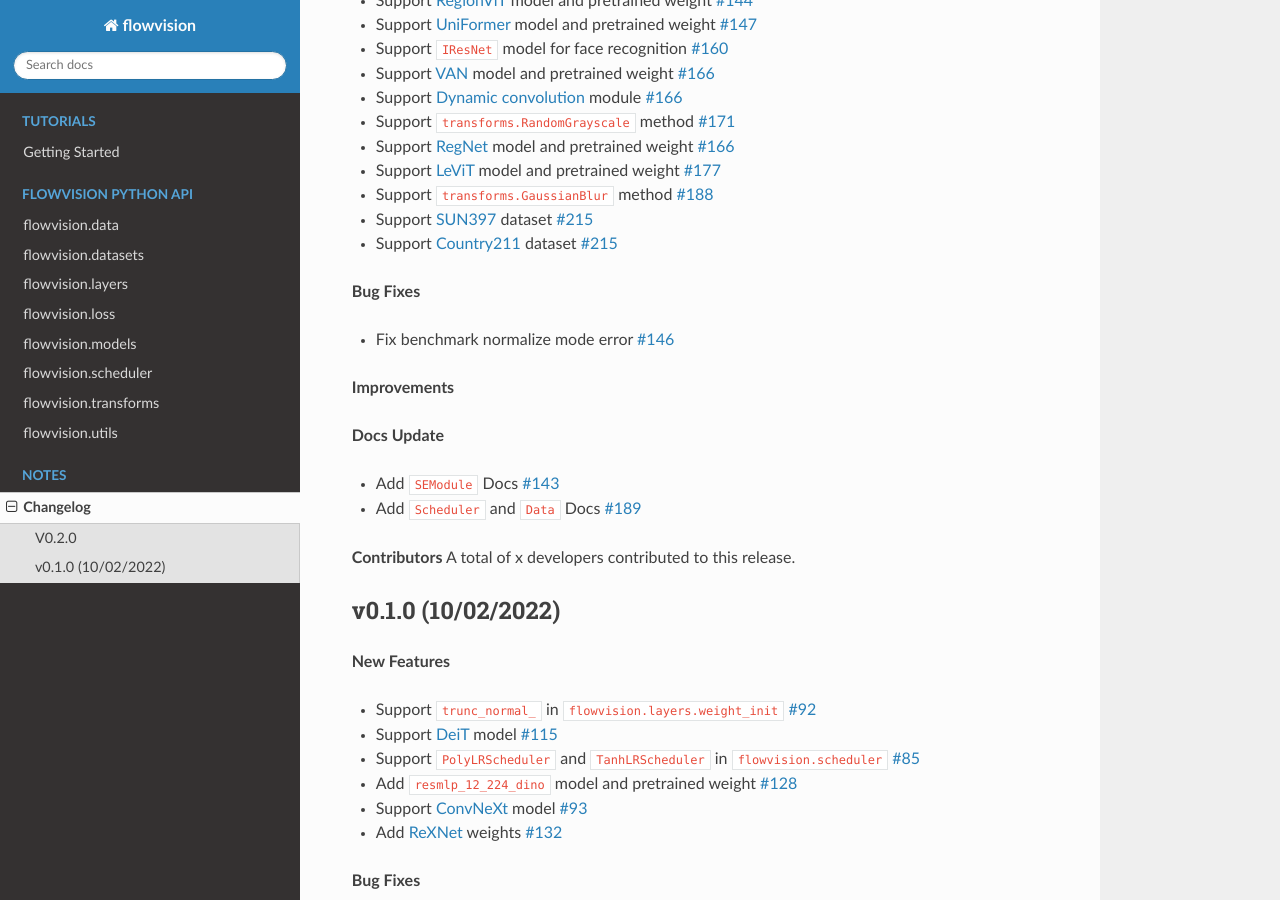
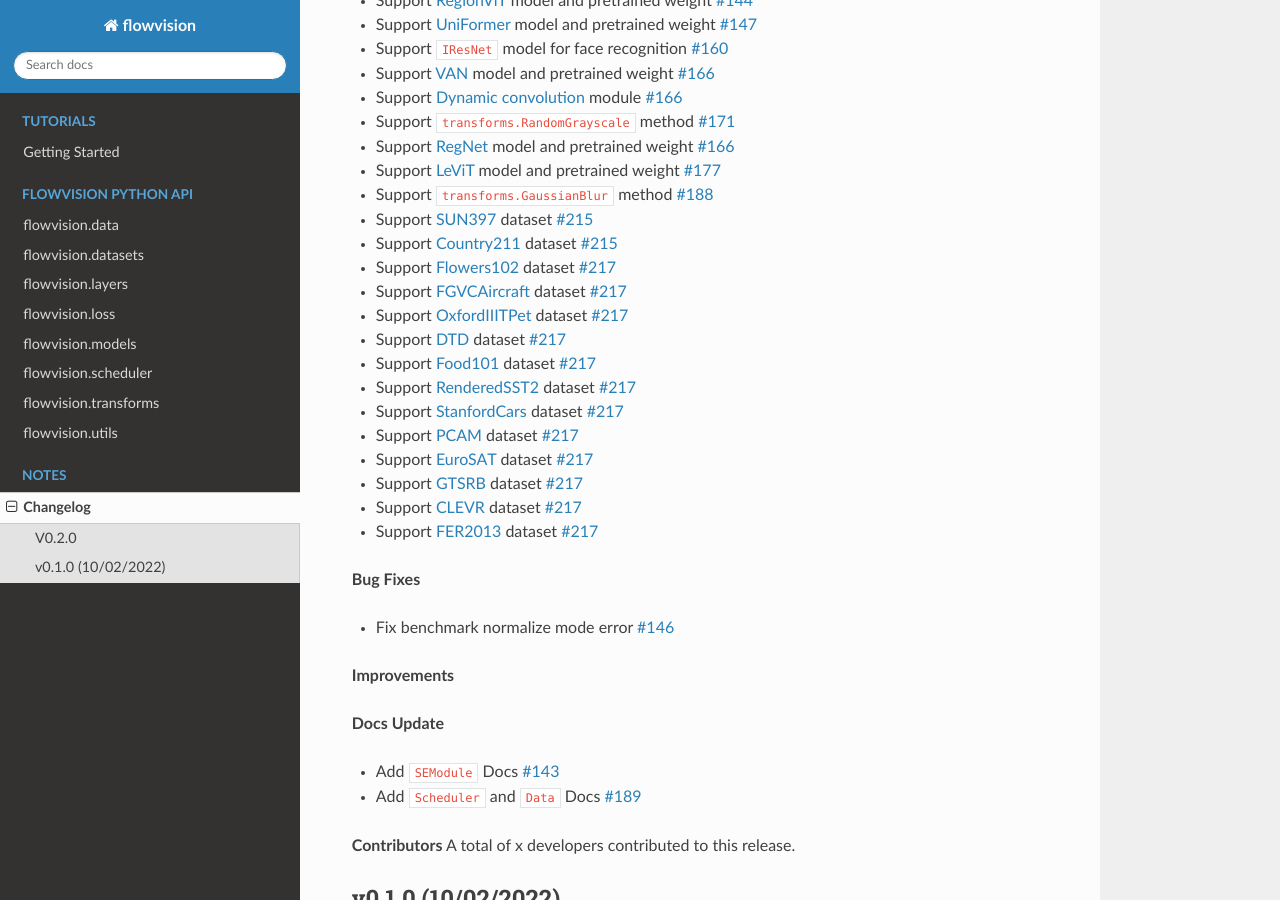
Before and after one commit to Oneflow-Inc/vision, a Sphinx documentation site: the page built from docs/source/changelog.md, in a window 1280 px wide and 900 px high, scrolled down 443 px. Built offline with Sphinx 7.4.7 and the Read the Docs theme 2.0.0, drawn with Linux system fonts in a browser that asks for light colours; the version number is read from the project's files by our own code.

Commit message:
Add changelog.md datasets info

```diff
--- a/docs/source/changelog.md
+++ b/docs/source/changelog.md
@@ -21,6 +21,18 @@
 - Support ``transforms.GaussianBlur`` method [#188](https://github.com/Oneflow-Inc/vision/pull/188)
 - Support [SUN397](https://vision.princeton.edu/projects/2010/SUN/) dataset [#215](https://github.com/Oneflow-Inc/vision/pull/215)
 - Support [Country211](https://github.com/openai/CLIP/blob/main/data/country211.md) dataset [#215](https://github.com/Oneflow-Inc/vision/pull/215)
+- Support [Flowers102](https://www.robots.ox.ac.uk/~vgg/data/flowers/102/) dataset [#217](https://github.com/Oneflow-Inc/vision/pull/217)
+- Support [FGVCAircraft](https://www.robots.ox.ac.uk/~vgg/data/fgvc-aircraft/) dataset [#217](https://github.com/Oneflow-Inc/vision/pull/217)
+- Support [OxfordIIITPet](https://www.robots.ox.ac.uk/~vgg/data/pets/) dataset [#217](https://github.com/Oneflow-Inc/vision/pull/217)
+- Support [DTD](https://www.robots.ox.ac.uk/~vgg/data/dtd/) dataset [#217](https://github.com/Oneflow-Inc/vision/pull/217)
+- Support [Food101](https://data.vision.ee.ethz.ch/cvl/datasets_extra/food-101/) dataset [#217](https://github.com/Oneflow-Inc/vision/pull/217)
+- Support [RenderedSST2](https://github.com/openai/CLIP/blob/main/data/rendered-sst2.md) dataset [#217](https://github.com/Oneflow-Inc/vision/pull/217)
+- Support [StanfordCars](https://ai.stanford.edu/~jkrause/cars/car_dataset.html) dataset [#217](https://github.com/Oneflow-Inc/vision/pull/217)
+- Support [PCAM](https://github.com/basveeling/pcam) dataset [#217](https://github.com/Oneflow-Inc/vision/pull/217)
+- Support [EuroSAT](https://github.com/phelber/eurosat) dataset [#217](https://github.com/Oneflow-Inc/vision/pull/217)
+- Support [GTSRB](https://benchmark.ini.rub.de/) dataset [#217](https://github.com/Oneflow-Inc/vision/pull/217)
+- Support [CLEVR](https://cs.stanford.edu/people/jcjohns/clevr/) dataset [#217](https://github.com/Oneflow-Inc/vision/pull/217)
+- Support [FER2013](https://www.kaggle.com/c/challenges-in-representation-learning-facial-expression-recognition-challenge) dataset [#217](https://github.com/Oneflow-Inc/vision/pull/217)
 
 **Bug Fixes**
 - Fix benchmark normalize mode error [#146](https://github.com/Oneflow-Inc/vision/pull/146)
```
